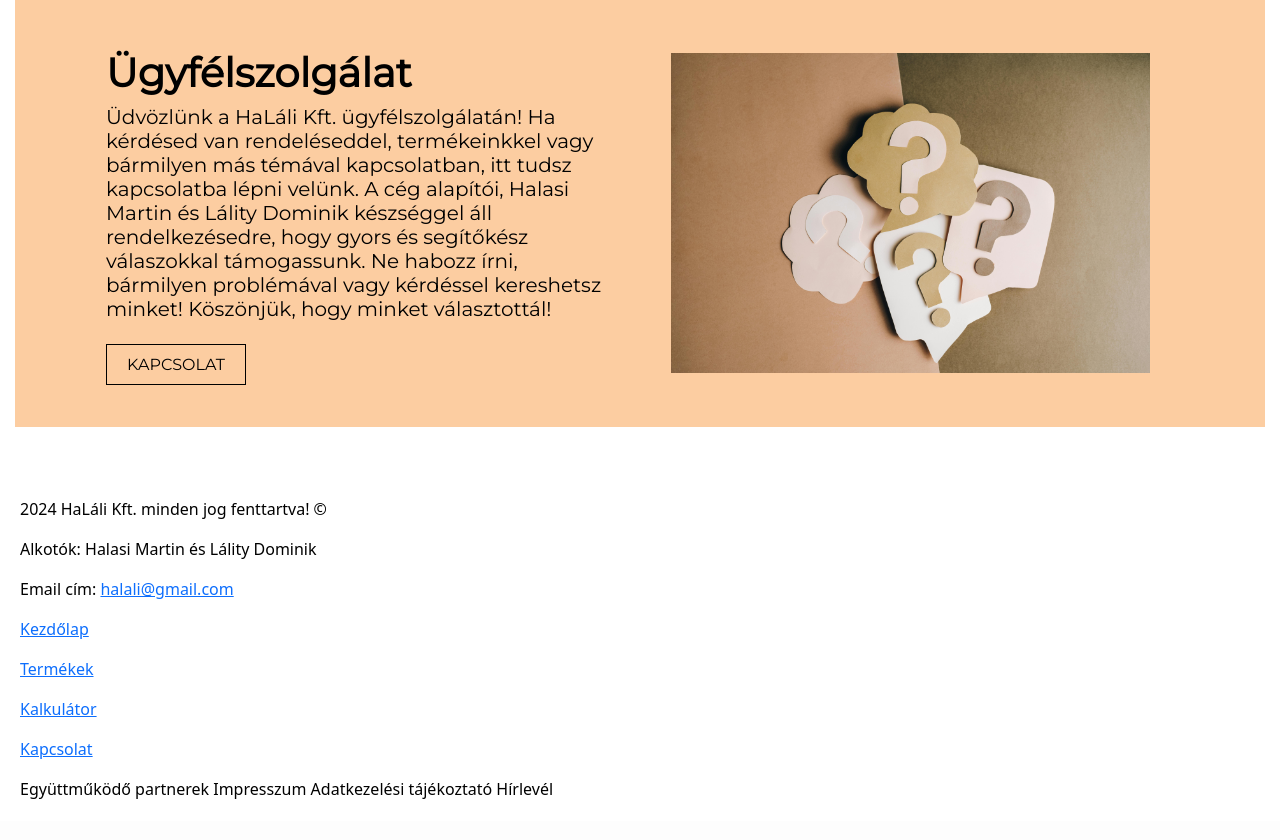
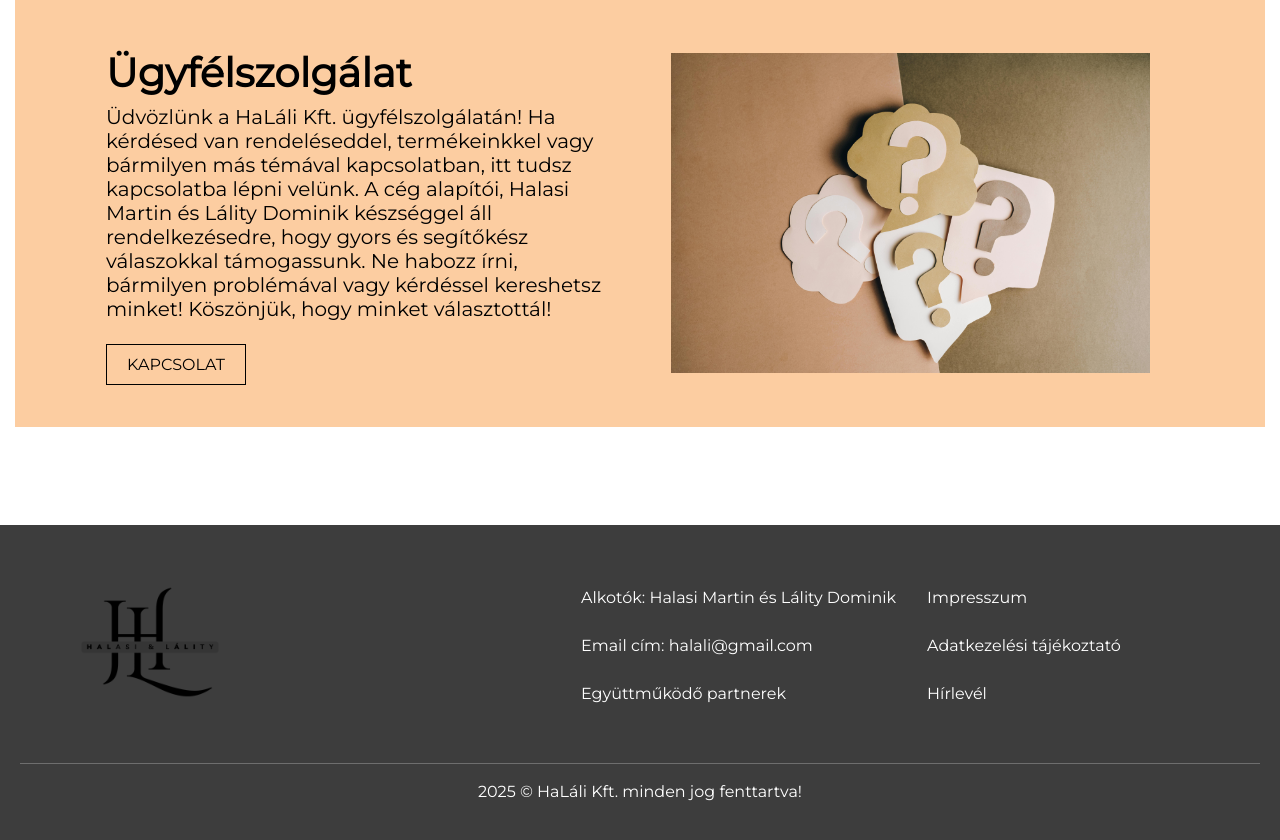
Before and after one commit to halasim2005/vizsgaremek, a PHP site: page /fooldal in a window 1280 px wide. Shown: the part 1651-2491 px from the top of the page. Before the commit the page ends 2450 px from the top, so only its background shows below. Run offline with PHP 8.4, Linux system fonts and the light colour scheme.

Commit message:
footer folytatása css html

```diff
--- a/footer.php
+++ b/footer.php
@@ -2,16 +2,25 @@
 
 ?>
 
+<br><br>
 <footer>
-    <p>2024 HaLáli Kft. minden jog fenttartva! ©</p>
-    <p>Alkotók: Halasi Martin és Lálity Dominik</p>
-    <p>Email cím: <a href="halali@gmail.com">halali@gmail.com</a></p>
-    <p><a href="./fooldal.php">Kezdőlap</a></p>
-    <p><a href="./termekek.php">Termékek</a></p>
-    <p><a href="./kalkulator.php">Kalkulátor</a></p>
-    <p><a href="./kapcsolat.php">Kapcsolat</a></p>
-    Együttműködő partnerek
-    Impresszum
-    Adatkezelési tájékoztató
-    Hírlevél
+    <table class="footerTable">
+        <tr>
+            <td class="footerTableTd">
+                <img width="40%" src="./képek/HaLálip.png" alt="HaLáli Kft. Halasi Martin & Lálity Dominik logo">
+            </td>
+            <td class="footerTableTd">
+                Alkotók: Halasi Martin és Lálity Dominik<br><br>
+                Email cím: <a id="footerLinkek" href="halali@gmail.com">halali@gmail.com</a><br><br>
+                Együttműködő partnerek<br>
+            </td>
+            <td class="footerTableTd">
+                Impresszum<br><br>
+                Adatkezelési tájékoztató<br><br>
+                Hírlevél<br>
+            </td>
+        </tr>
+    </table>
+    <hr>
+    <div id="kozepre"><p>2025 © HaLáli Kft. minden jog fenttartva! </p><div>
 </footer>
--- a/style/style.css
+++ b/style/style.css
@@ -420,8 +420,9 @@ body {
 footer {
     text-align: left;
     padding: 20px;
-    background-color: rgb(255, 255, 255);
-    color: black;
+    background-color:  rgb(61, 61, 61);
+    color: white;
+    font-family: 'Montserrat';
 }
 
 #termekekKartyaGomb{
@@ -484,3 +485,22 @@ footer {
     padding-left: 10px;
     padding-right: 10px;
 }
+
+#footerLinkek{
+    text-decoration: none;
+    color: white;
+}
+
+#footerLinkek:hover{
+    text-decoration: none;
+    color: white;
+    font-weight: bold;
+}
+
+.footerTableTd{
+    padding-left: 30px;
+}
+
+#kozepre{
+    text-align: center;
+}
```
